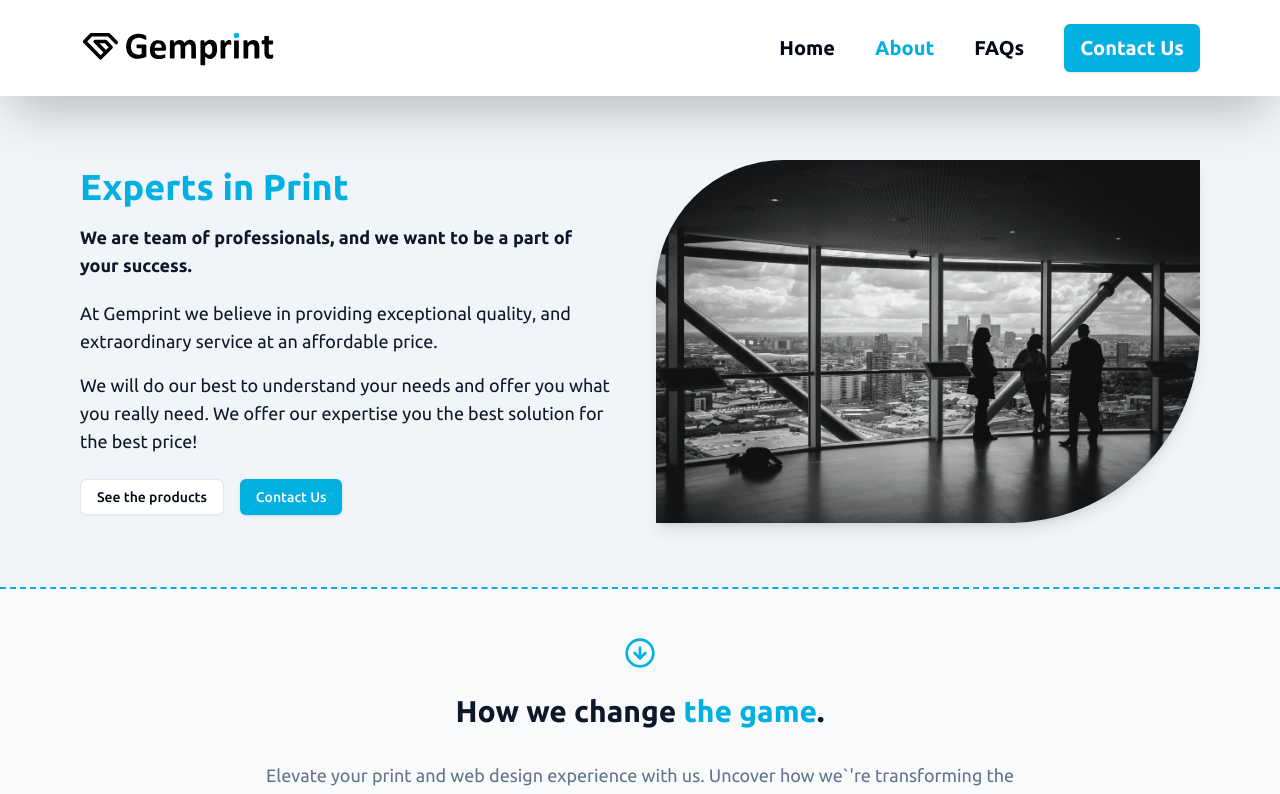
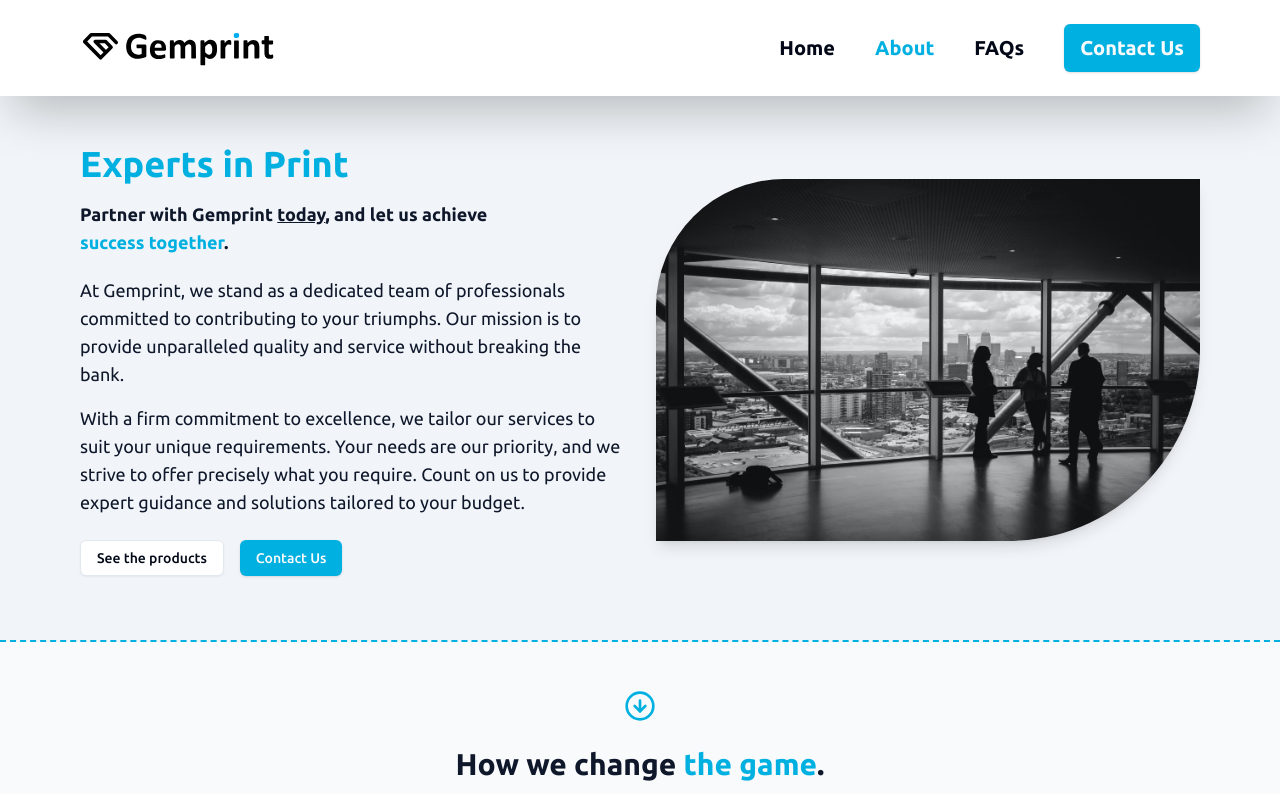
Before and after one commit to propbono/gemprint.ca, a Next.js app: page /about in a window 1280 px wide. Shown: the top 794 px of the page. Built offline with nearby package versions, Linux system fonts and the light colour scheme.

Commit message:
feat: update content of about hero

```diff
--- a/src/app/(public)/about/page.tsx
+++ b/src/app/(public)/about/page.tsx
@@ -13,22 +13,25 @@ export default function About() {
   return (
     <>
       <Section id="about" className="border-b-2 border-dashed border-b-primary">
-        <Container className="flex items-center justify-center gap-8 lg:pb-16 lg:pt-40">
+        <Container className="flex items-center justify-center gap-8 lg:pb-16 lg:pt-[9rem]">
           <div className="w-full md:w-1/2">
             <Heading as="h1">Experts in Print</Heading>
             <Heading as="h4">
-              We are team of professionals, and we want to be a part of your
-              success.
+              Partner with Gemprint <u>today</u>, and let us achieve{" "}
+              <span className="text-primary">success together</span>.
             </Heading>
             <div className="text-md space-y-4 leading-relaxed text-secondary-foreground lg:text-lg">
               <p>
-                At Gemprint we believe in providing exceptional quality, and
-                extraordinary service at an affordable price.
+                At Gemprint, we stand as a dedicated team of professionals
+                committed to contributing to your triumphs. Our mission is to
+                provide unparalleled quality and service without breaking the
+                bank.
               </p>
               <p>
-                We will do our best to understand your needs and offer you what
-                you really need. We offer our expertise you the best solution
-                for the best price!
+                With a firm commitment to excellence, we tailor our services to
+                suit your unique requirements. Your needs are our priority, and
+                we strive to offer precisely what you require. Count on us to
+                provide expert guidance and solutions tailored to your budget.
               </p>
             </div>
             <div className="mt-6 flex w-full flex-wrap items-center gap-4">
```
